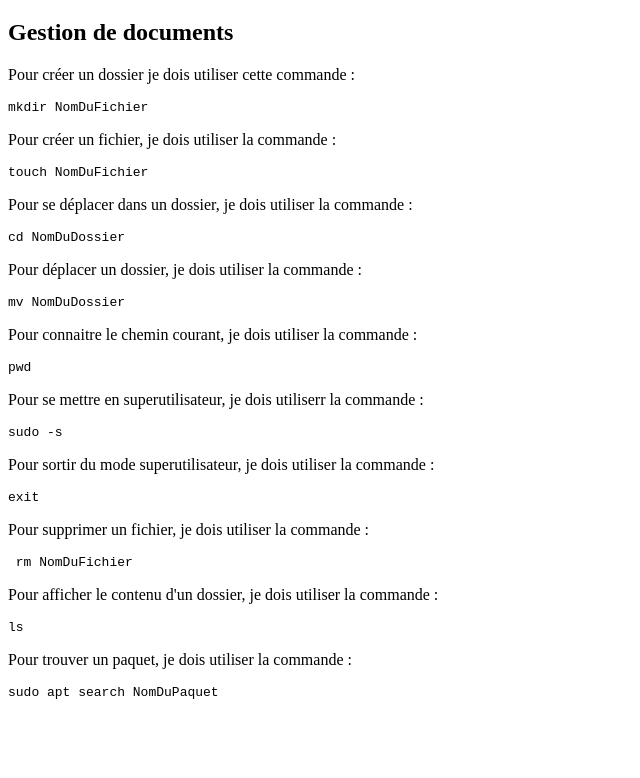
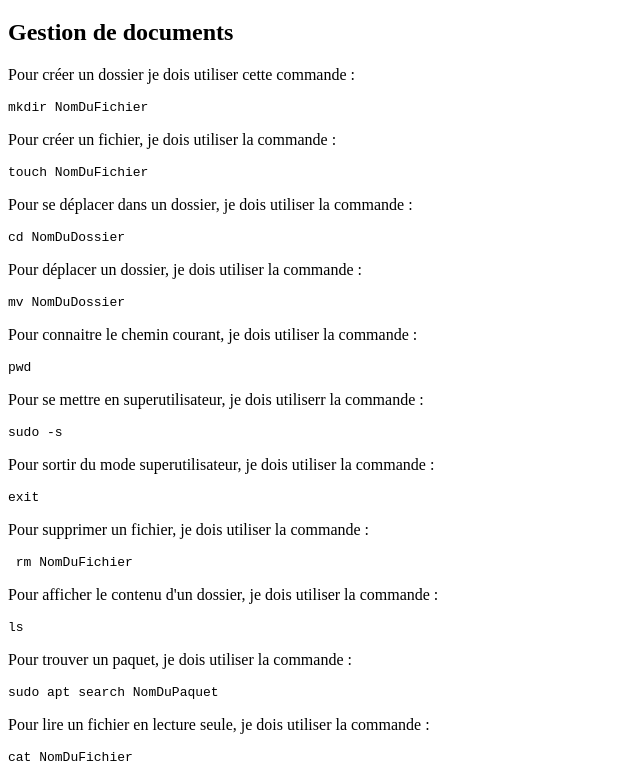
Before and after one commit to gmasakidi/Memento, a plain HTML site: page index.html in a window 1280 px wide. Shown: the part 61-839 px from the top of the page, without its empty margins (0-640 px from the left). Before the commit the page ends 800 px from the top, so only its background shows below. Drawn offline with Linux system fonts and the light colour scheme.

Commit message:
Ajout de la commande cat

```diff
--- a/index.html
+++ b/index.html
@@ -28,5 +28,7 @@
  <pre><code>ls</code></pre>
  <p>Pour trouver un paquet, je dois utiliser la commande : </p>
  <pre><code>sudo apt search NomDuPaquet</code></pre>
+ <p>Pour lire un fichier en lecture seule, je dois utiliser la commande : </p>
+ <pre><code>cat NomDuFichier</code></pre>
  </body>
  </html>
```
